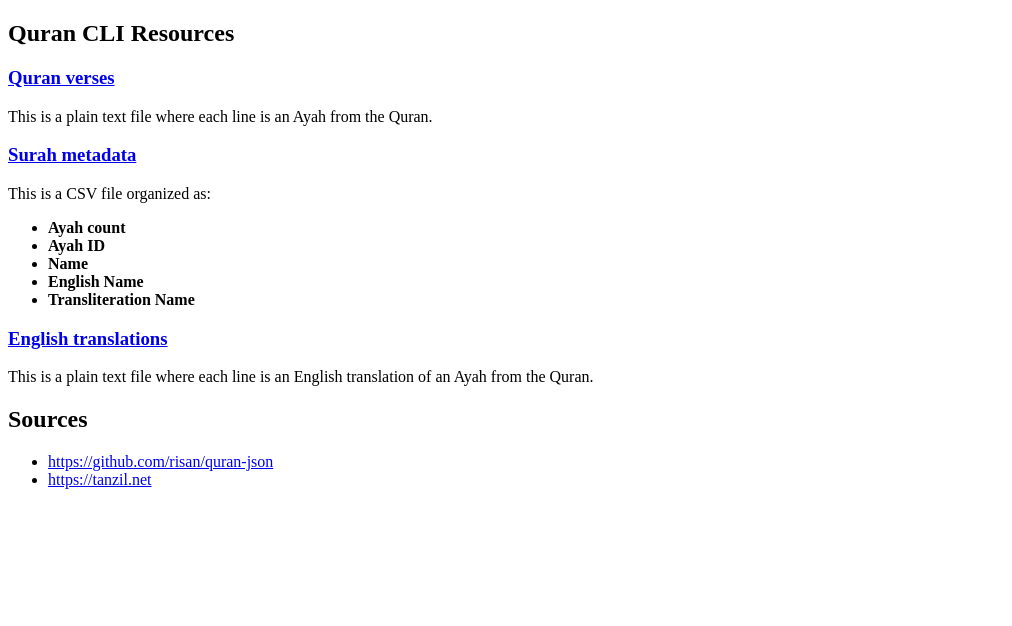
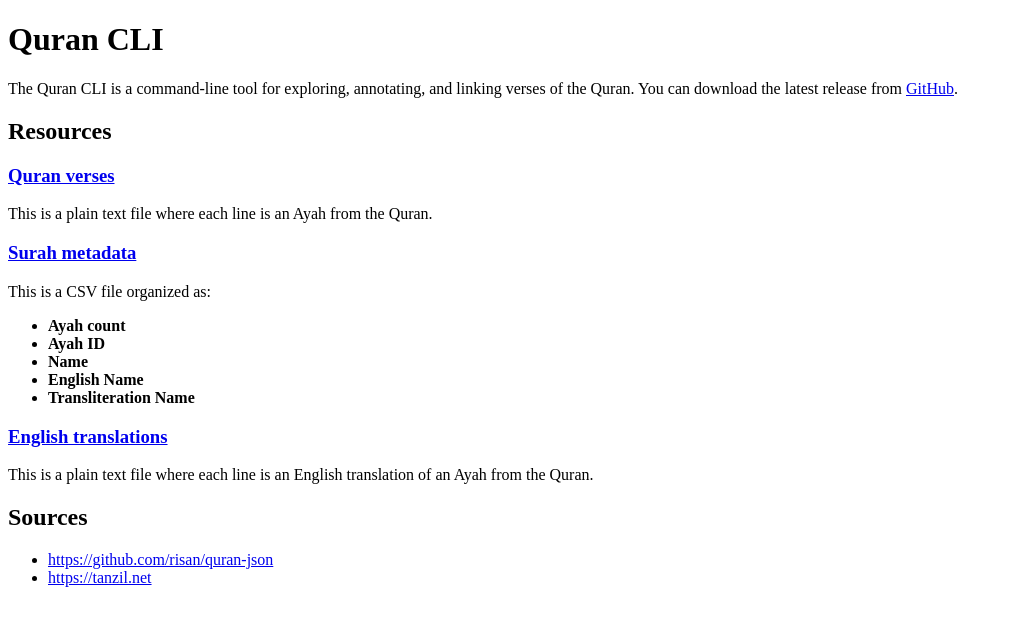
Before and after one commit to yojoecapital/quran-cli, a plain HTML site: page index.html in a window 1280 px wide. Shown: the whole page, without its empty margins (0-1012 px from the left). Drawn offline with Linux system fonts and the light colour scheme.

Commit message:
more info

```diff
--- a/index.html
+++ b/index.html
@@ -4,10 +4,13 @@
 <meta charset='UTF-8'><meta name='viewport' content='width=device-width initial-scale=1'>
 <title></title>
 </head>
-<body><h2 id='quran-cli-resources'>Quran CLI Resources</h2>
-<h3 id='quran-verses'><a href='/verses.txt'>Quran verses</a></h3>
+<body>
+<h1 id='quran-cli'>Quran CLI</h1>
+<p>The Quran CLI is a command-line tool for exploring, annotating, and linking verses of the Quran. You can download the latest release from <a href='https://github.com/yojoecapital/quran-cli/releases/latest'>GitHub</a>.</p>
+<h2 id='resources'>Resources</h2>
+<h3 id='quran-verses'><a href='verses.txt'>Quran verses</a></h3>
 <p>This is a plain text file where each line is an Ayah from the Quran.</p>
-<h3 id='surah-metadata'><a href='/surahs.csv'>Surah metadata</a></h3>
+<h3 id='surah-metadata'><a href='surahs.csv'>Surah metadata</a></h3>
 <p>This is a CSV file organized as:</p>
 <ul>
 <li><strong>Ayah count</strong></li>
@@ -17,7 +20,7 @@
 <li><strong>Transliteration Name</strong></li>
 
 </ul>
-<h3 id='english-translations'><a href='/translations.txt'>English translations</a></h3>
+<h3 id='english-translations'><a href='translations.txt'>English translations</a></h3>
 <p>This is a plain text file where each line is an English translation of an Ayah from the Quran.</p>
 <h2 id='sources'>Sources</h2>
 <ul>
```
